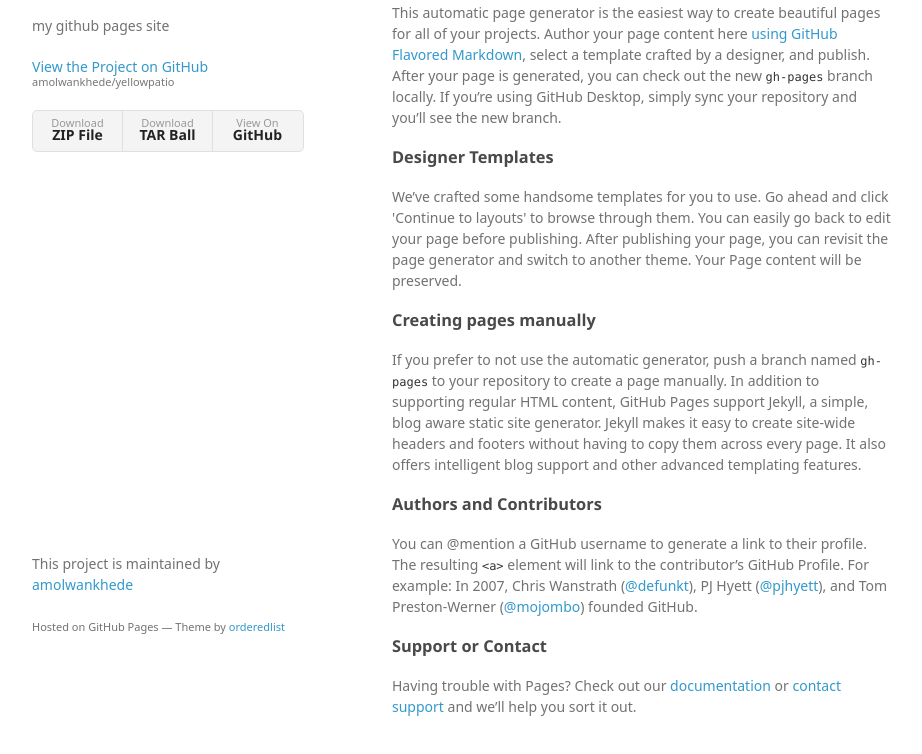
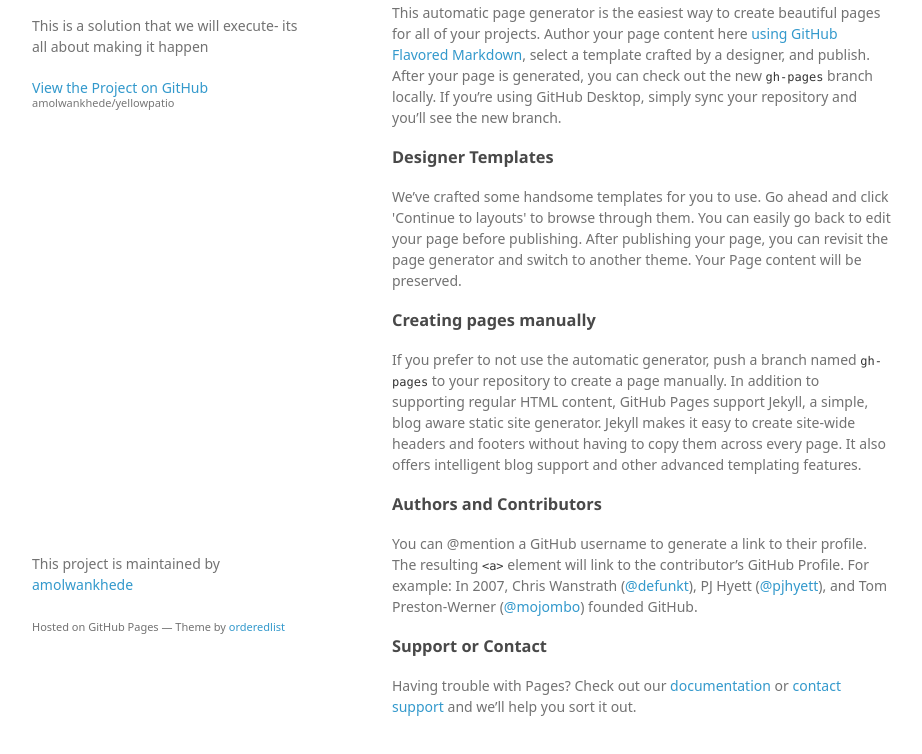
Before and after one commit to asmitaw/yellowpatio, a plain HTML site: page index.html in a window 1280 px wide. Shown: the part 94-848 px from the top of the page, without its empty margins (178-1100 px from the left). Drawn offline with Linux system fonts and the light colour scheme; a web font is replaced by a local one.

Commit message:
removing the links

```diff
--- a/index.html
+++ b/index.html
@@ -16,16 +16,12 @@
     <div class="wrapper">
       <header>
         <h1>YellowPatio</h1>
-        <p>my github pages site</p>
+        <p>This is a solution that we will execute- its all about making it happen </p>
 
         <p class="view"><a href="https://github.com/amolwankhede/yellowpatio">View the Project on GitHub <small>amolwankhede/yellowpatio</small></a></p>
 
 
-        <ul>
-          <li><a href="https://github.com/amolwankhede/yellowpatio/zipball/master">Download <strong>ZIP File</strong></a></li>
-          <li><a href="https://github.com/amolwankhede/yellowpatio/tarball/master">Download <strong>TAR Ball</strong></a></li>
-          <li><a href="https://github.com/amolwankhede/yellowpatio">View On <strong>GitHub</strong></a></li>
-        </ul>
+
       </header>
       <section>
         <h3>
```
